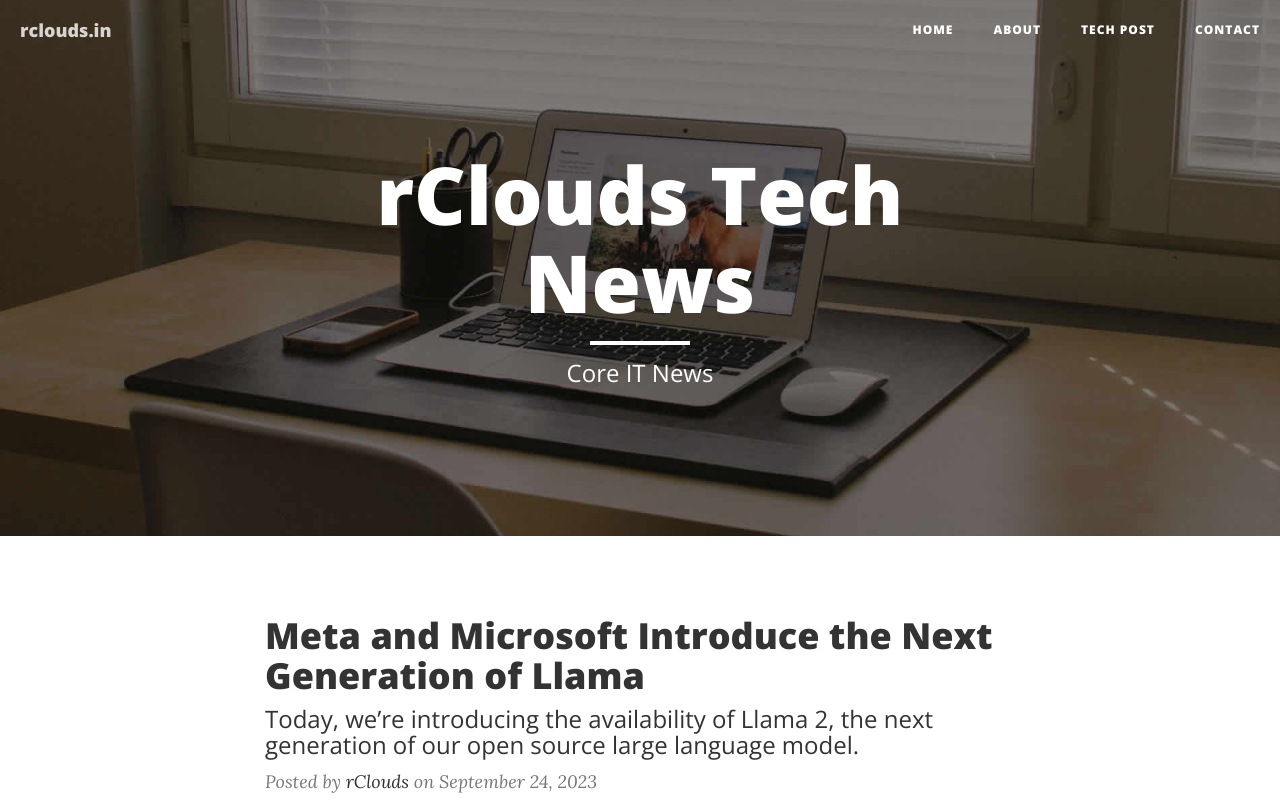
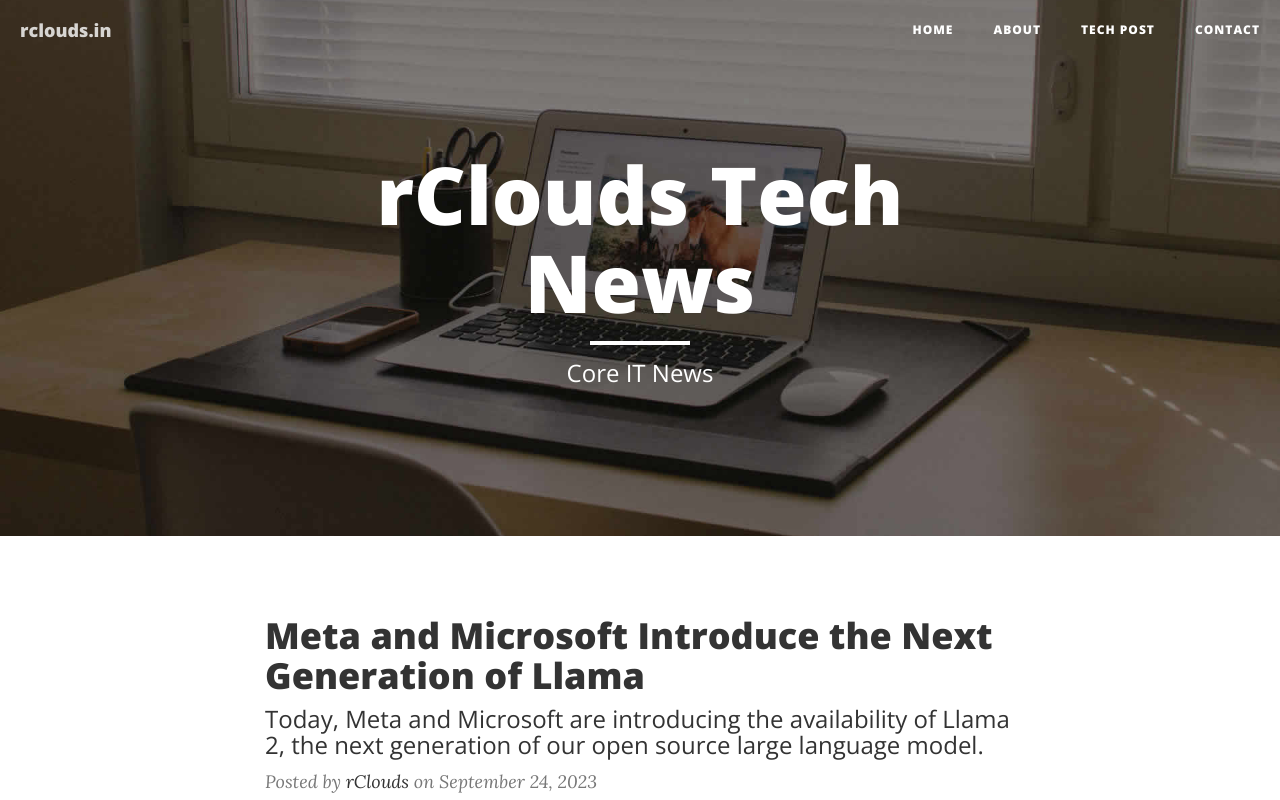
Before and after one commit to kraghabarao/rclouds, a website: page index.html in a window 1280 px wide. Shown: the top 800 px of the page. Drawn offline with nearby package versions, Linux system fonts and the light colour scheme.

Commit message:
html changing

```diff
--- a/index.html
+++ b/index.html
@@ -93,7 +93,7 @@
                             Meta and Microsoft Introduce the Next Generation of Llama
                         </h2>
                         <h3 class="post-subtitle">
-                            Today, we’re introducing the availability of Llama 2, the next generation of our open source large language model.
+                            Today, Meta and Microsoft are introducing the availability of Llama 2, the next generation of our open source large language model.
                         </h3>
                     </a>
                     <p class="post-meta">Posted by <a href="#">rClouds</a> on September 24, 2023</p>
```
